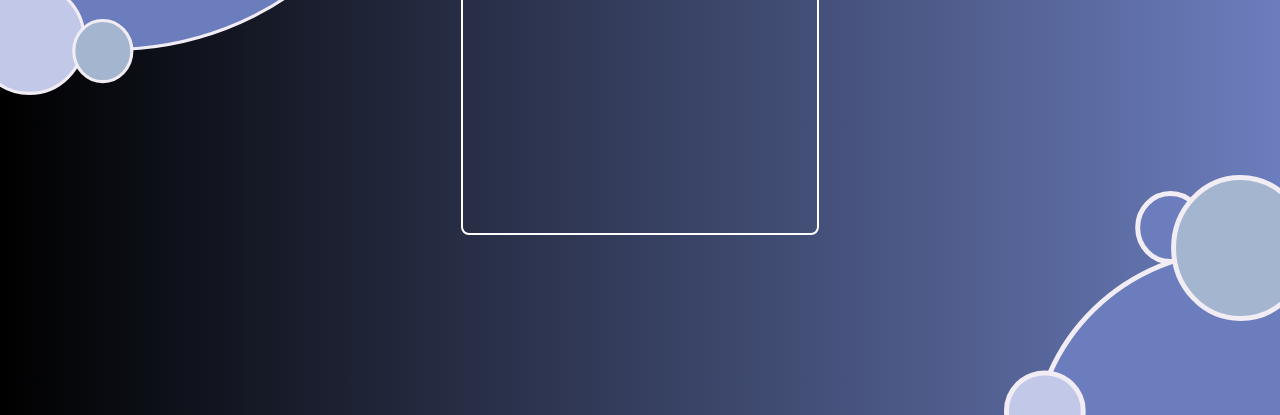
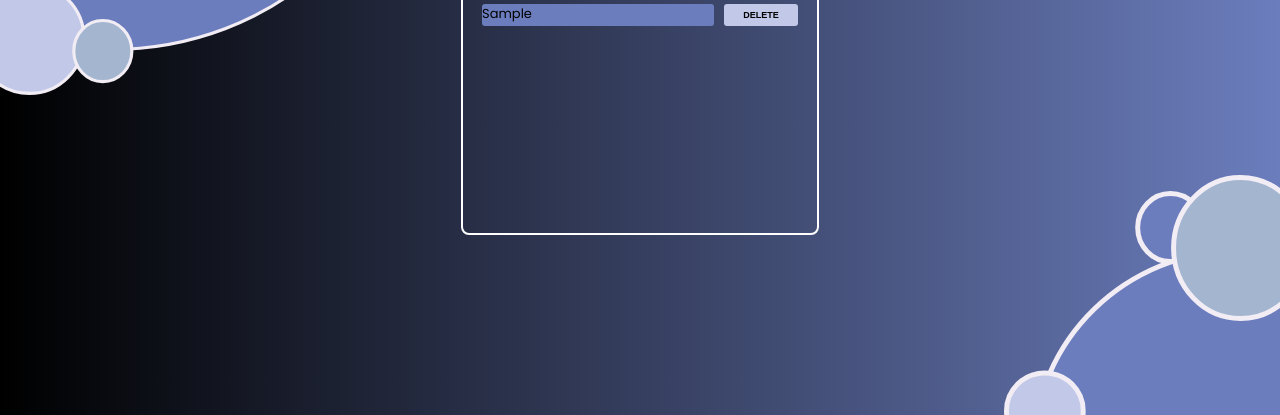
Before and after one commit to muthaharsultana123/To-Do-List, a plain HTML site: page index.html in a window 1280 px wide. Both pictures are taken after typing "Sample" into the empty fields and a click on the button "ADD TASK". Shown: the part 385-800 px from the top of the page. Drawn offline with Linux system fonts and the light colour scheme.

Commit message:
second initial commit

```diff
--- a/index.html
+++ b/index.html
@@ -25,8 +25,8 @@
 
                 </div>
             </header>
-        <div class="tasks" iid="list">
-            <!-- <div class="">
+        <div class="tasks" id="list">
+            <!-- <div class="task">
                <div class="display">
                 Do laundry
                </div>
--- a/script.js
+++ b/script.js
@@ -11,6 +11,9 @@ const display = (work) => {
     btn.appendChild(_btntext)
     task.appendChild(text)
     task.appendChild(btn)
+    task.classList.add('task')
+    text.classList.add('display')
+    btn.setAttribute('id','delete')
     btn.addEventListener('click',() =>{
         task.remove()
     })
@@ -19,6 +22,6 @@ const display = (work) => {
 
 button.addEventListener('click' , () => {
     const list = document.querySelector('#list')
-    // list.appendChild(display(input.value))
-    list.innerHTML= display(input.value)
+    list.appendChild(display(input.value))
+    // list.innerHTML= display(input.value)
 })
--- a/style.css
+++ b/style.css
@@ -103,6 +103,7 @@ h1{
     border-radius: 3px;
     height: 1.4rem;
     width: 14.5rem;
+    font-size: small;
 }
 #delete{
     background-color:#c2c8e8;
```
